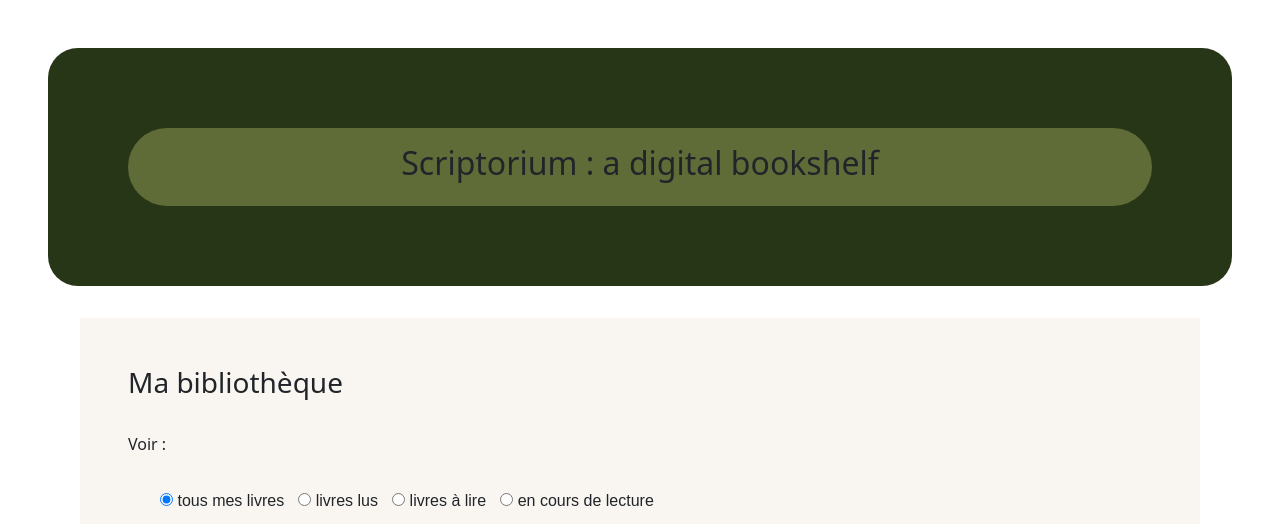
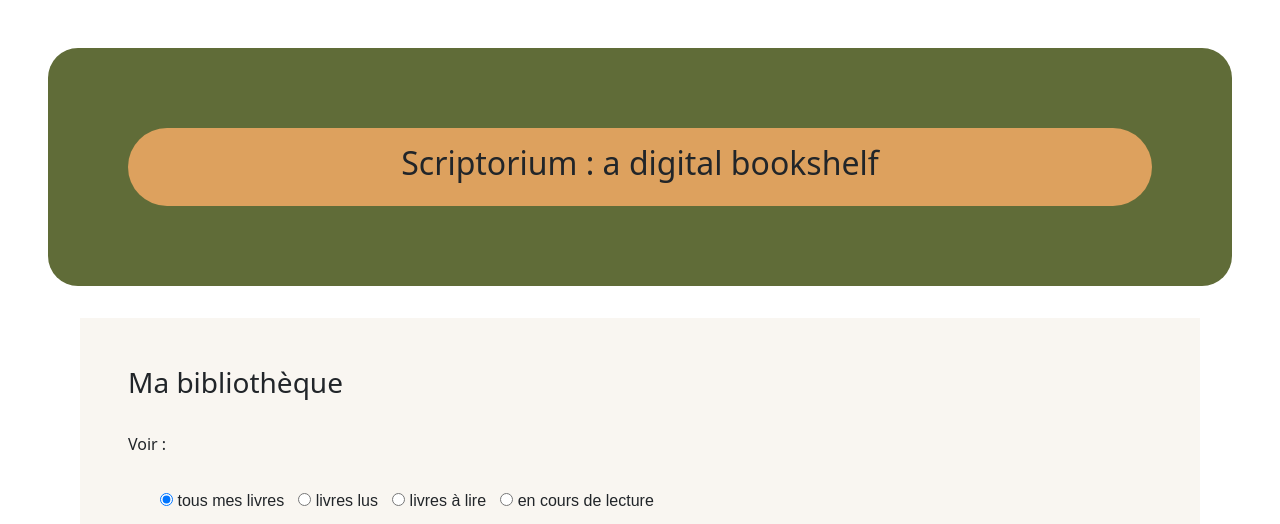
Before and after one commit to ClmncePrst/Scriptorium, a plain HTML site: page index.html in a window 1280 px wide. Shown: the top 524 px of the page. Drawn offline with nearby package versions, Linux system fonts and the light colour scheme.

Commit message:
Modification README

```diff
--- a/CSS/main.css
+++ b/CSS/main.css
@@ -9,12 +9,12 @@ html {
 
   header {
   padding: 3rem;
-  background-color:#283618;
+  background-color:#606C38;
   text-align: center;
   border-radius: 30px;
   }
   .centercolumn {
-    background-color:#606C38;
+    background-color:#DDA15E;
     margin: 2rem;
     padding: 1rem;
     border-radius: 50px;
```
Also changed, not shown: 1 other file.
